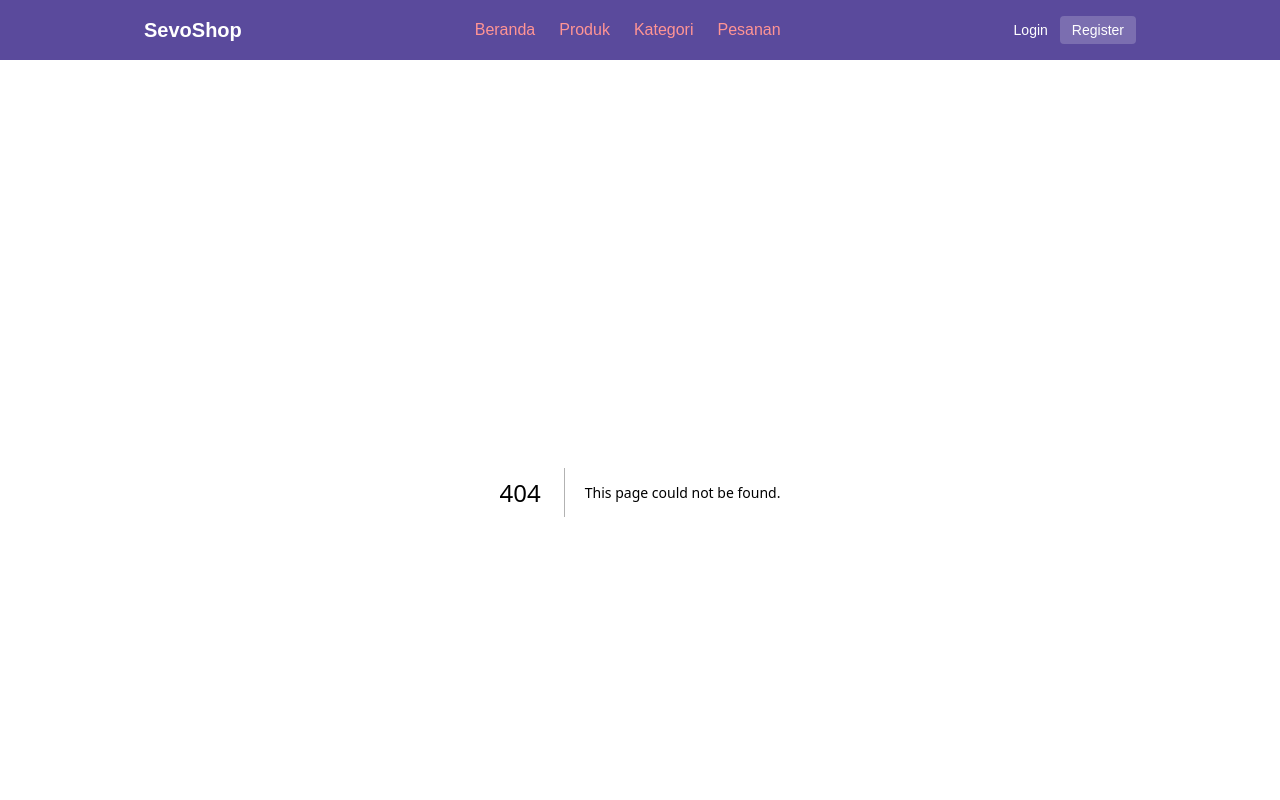
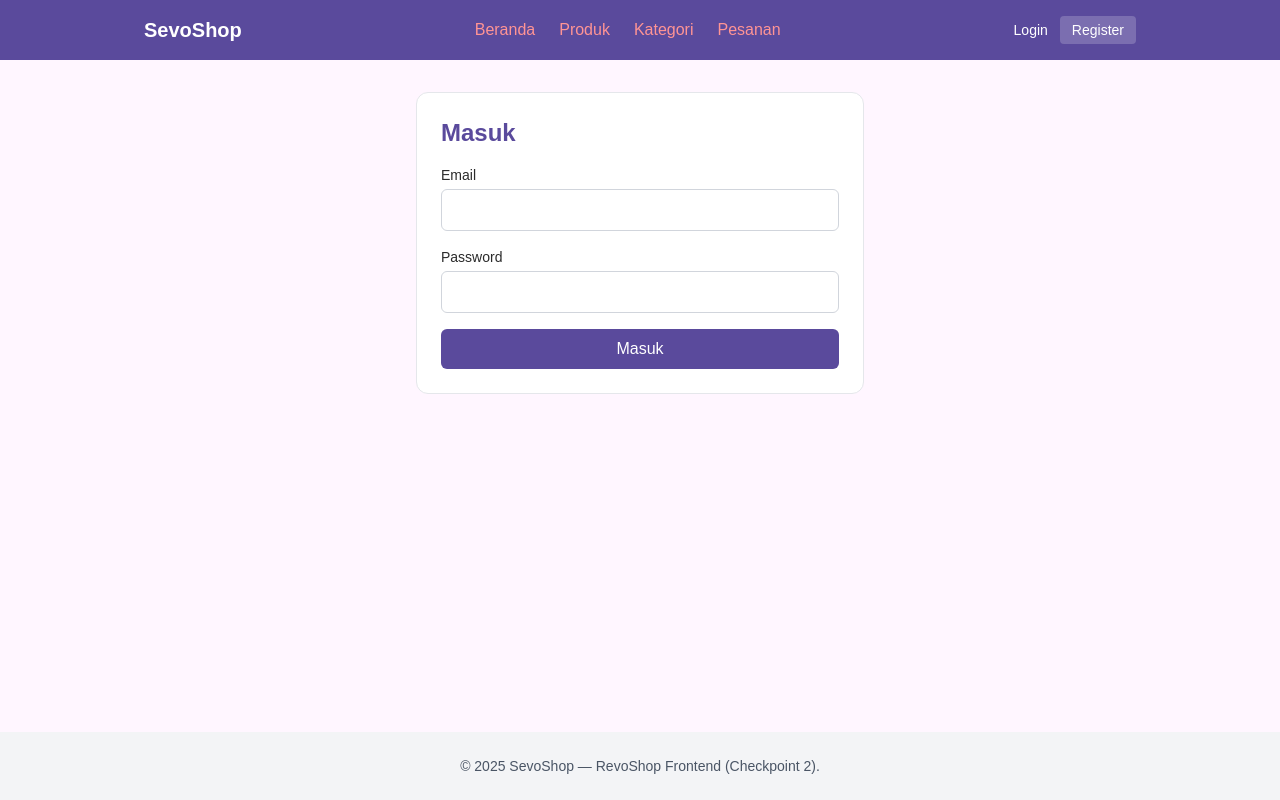
Before and after one commit to Revou-FSSE-Jun26/module-3-sevrianh, a Next.js app in the folder sevoshop-app/: page /login in a window 1280 px wide. Before the commit this address had no page. Shown: the top 800 px of the page. Built offline with nearby package versions, Linux system fonts and the light colour scheme; no server answers.

Commit message:
feat(sevoshop-app): add login (LoginForm + /login) with POST /auth/login, role-based redirect, and form-level error

```diff
--- /dev/null
+++ b/sevoshop-app/app/login/page.tsx
@@ -0,0 +1,15 @@
+"use client";
+
+/* app/login/page.tsx — Halaman login (Req 3.1)
+   Dibungkus PublicOnlyRoute: pengguna yang sudah login diarahkan ke / */
+
+import PublicOnlyRoute from "@/components/PublicOnlyRoute";
+import LoginForm from "@/components/LoginForm";
+
+export default function LoginPage() {
+  return (
+    <PublicOnlyRoute>
+      <LoginForm />
+    </PublicOnlyRoute>
+  );
+}
--- /dev/null
+++ b/sevoshop-app/components/LoginForm.tsx
@@ -0,0 +1,94 @@
+"use client";
+
+/* ============================================================
+   LoginForm.tsx — Form login (Checkpoint 3, Tugas 5)
+   Controlled form -> POST /auth/login. Pada sukses, simpan sesi
+   dan redirect per role (admin -> /dashboard, selain itu -> /).
+   Pada gagal, tampilkan error form-level.
+   ============================================================ */
+
+import { useState } from "react";
+import { useRouter } from "next/navigation";
+import type { User } from "@/lib/types";
+import { loginUser } from "@/lib/api";
+import { useAuth } from "@/hooks/useAuth";
+import { notifySuccess, notifyError } from "@/lib/toast";
+
+export default function LoginForm() {
+  const [email, setEmail] = useState("");
+  const [password, setPassword] = useState("");
+  const [formError, setFormError] = useState("");
+  const [submitting, setSubmitting] = useState(false);
+
+  const router = useRouter();
+  const { login } = useAuth();
+
+  async function handleSubmit(e: React.FormEvent) {
+    e.preventDefault();
+    setFormError("");
+    setSubmitting(true);
+
+    try {
+      // POST /auth/login (Req 3.2). Backend mengembalikan data user.
+      const result = await loginUser({ email, password });
+
+      // Tangani kemungkinan respons dibungkus { user } atau user langsung.
+      const user = ((result as unknown as { user?: User }).user ?? result) as User;
+
+      login(user); // simpan sesi (Req 3.3)
+      notifySuccess("Login berhasil!");
+
+      // Redirect per role.
+      router.push(user.role === "admin" ? "/dashboard" : "/");
+    } catch {
+      // Error form-level (Req 3.4).
+      setFormError("Invalid email or password");
+      notifyError("Login gagal.");
+    } finally {
+      setSubmitting(false);
+    }
+  }
+
+  return (
+    <form onSubmit={handleSubmit} className="mx-auto flex max-w-md flex-col gap-4 rounded-xl border border-gray-200 bg-white p-6">
+      <h1 className="text-2xl font-bold text-gengar-indigo">Masuk</h1>
+
+      {/* Error form-level */}
+      {formError && (
+        <p className="rounded-md bg-red-50 px-3 py-2 text-sm text-gengar-lightred">
+          {formError}
+        </p>
+      )}
+
+      <div className="flex flex-col gap-1">
+        <label htmlFor="email" className="text-sm font-medium">Email</label>
+        <input
+          id="email"
+          type="email"
+          value={email}
+          onChange={(e) => setEmail(e.target.value)}
+          className="rounded-md border border-gray-300 px-3 py-2 focus:outline-none focus:ring-2 focus:ring-gengar-violet"
+        />
+      </div>
+
+      <div className="flex flex-col gap-1">
+        <label htmlFor="password" className="text-sm font-medium">Password</label>
+        <input
+          id="password"
+          type="password"
+          value={password}
+          onChange={(e) => setPassword(e.target.value)}
+          className="rounded-md border border-gray-300 px-3 py-2 focus:outline-none focus:ring-2 focus:ring-gengar-violet"
+        />
+      </div>
+
+      <button
+        type="submit"
+        disabled={submitting}
+        className="rounded-md bg-gengar-indigo px-4 py-2 font-medium text-white hover:bg-gengar-violet disabled:opacity-60"
+      >
+        {submitting ? "Memproses..." : "Masuk"}
+      </button>
+    </form>
+  );
+}
```
